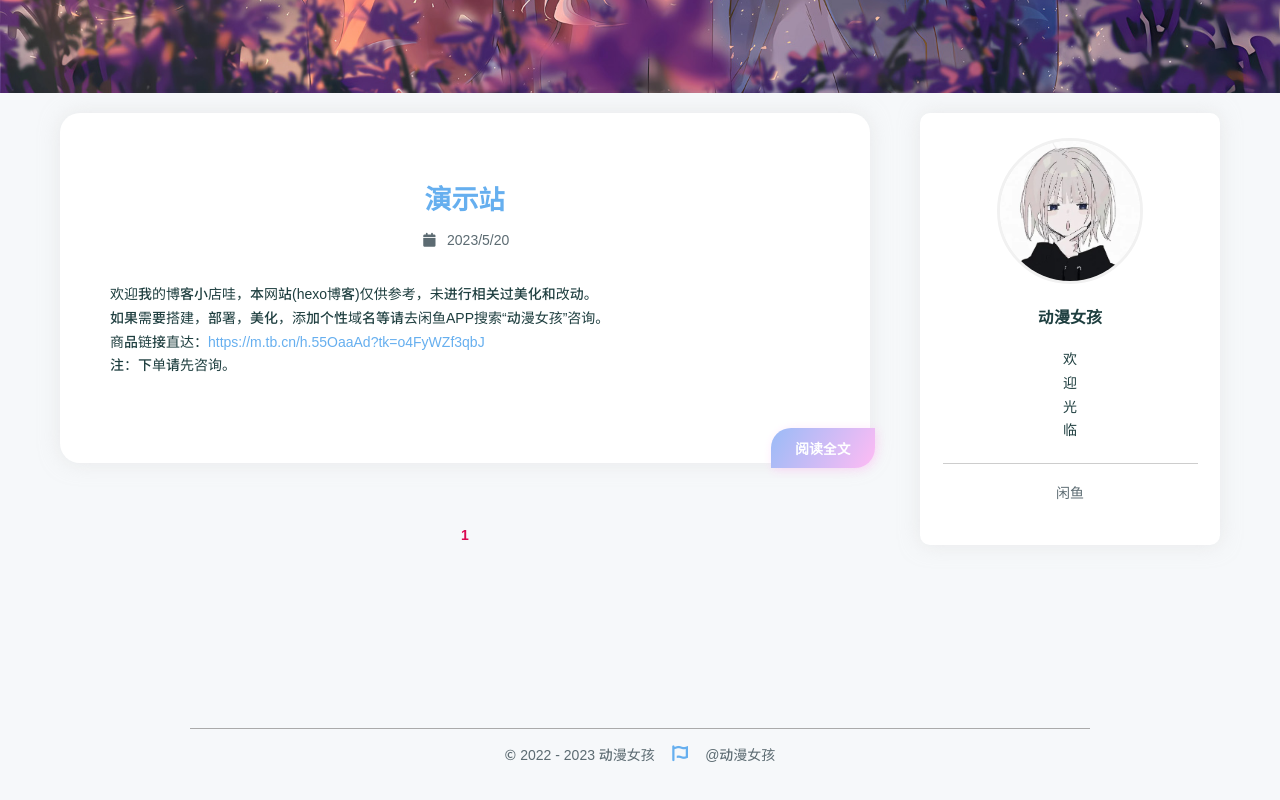
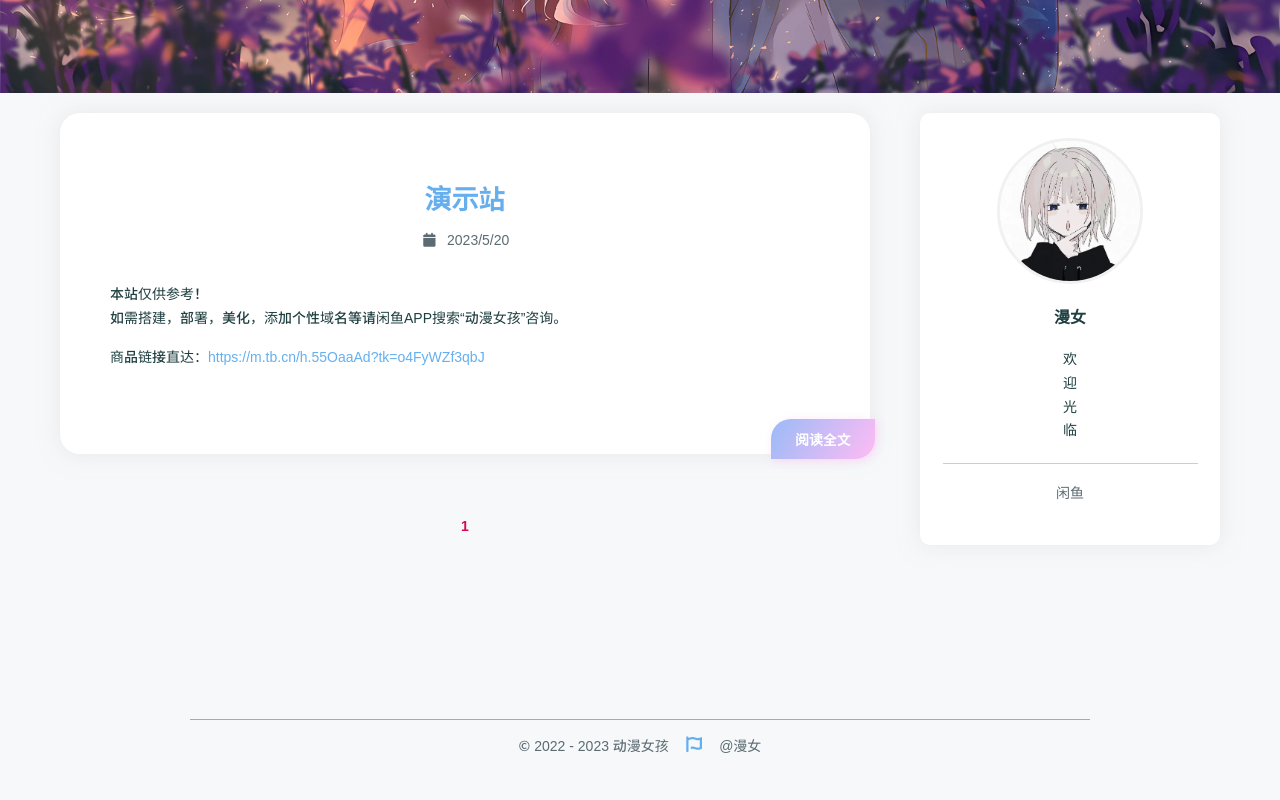
Before and after one commit to Girl520/Girl520.github.io, a plain HTML site: page index.html in a window 1280 px wide. Shown: the part 707-1507 px from the top of the page. Drawn offline with nearby package versions, Linux system fonts and the light colour scheme; a script that the page names is missing; a web font is replaced by a local one.

Commit message:
Site updated: 2023-10-01 08:48:56

```diff
--- a/index.html
+++ b/index.html
@@ -4,7 +4,7 @@
     <head>
         <meta charset="utf-8" />
         <title>动漫女孩</title>
-        <meta name="author" content="动漫女孩" />
+        <meta name="author" content="漫女" />
         <meta name="description" content="" />
         <meta name="keywords" content="" />
         <meta name="viewport" content="width=device-width, initial-scale=1.0, maximum-scale=1.0, user-scalable=0" />
@@ -139,7 +139,8 @@
     <div class="description">
         <div class="content" v-pre>
 
-            <p>欢迎我的博客小店哇，本网站(hexo博客)仅供参考，未进行相关过美化和改动。<br>如果需要搭建，部署，美化，添加个性域名等请去闲鱼APP搜索“动漫女孩”咨询。<br>商品链接直达：<a target="_blank" rel="noopener" href="https://m.tb.cn/h.55OaaAd?tk=o4FyWZf3qbJ">https://m.tb.cn/h.55OaaAd?tk=o4FyWZf3qbJ</a><br>注：下单请先咨询。</p>
+            <p>本站仅供参考！<br>如需搭建，部署，美化，添加个性域名等请闲鱼APP搜索“动漫女孩”咨询。</p>
+<p>商品链接直达：<a target="_blank" rel="noopener" href="https://m.tb.cn/h.55OaaAd?tk=o4FyWZf3qbJ">https://m.tb.cn/h.55OaaAd?tk=o4FyWZf3qbJ</a></p>
 
 
         </div>
@@ -170,7 +171,7 @@
         <div class="avatar">
             <img src="/images/avatar.jpg" alt="avatar" />
         </div>
-        <div class="name">动漫女孩</div>
+        <div class="name">漫女</div>
         <div class="description">
             <p>欢<br>迎<br>光<br>临</p>
 
@@ -200,7 +201,7 @@
             <span id="footer-icon">
                 <i class="fa-solid fa-font-awesome fa-fw"></i>
             </span>
-            &commat;动漫女孩
+            &commat;漫女
         </div>
         <!--<div>
             Based on the <a target="_blank" rel="noopener" href="https://hexo.io">Hexo Engine</a> &amp;
```
Also changed, not shown: archives/2023/05/index.html (+2 -2 lines), archives/2023/index.html (+2 -2 lines), archives/index.html (+2 -2 lines), index/index.html (+4 -3 lines).
